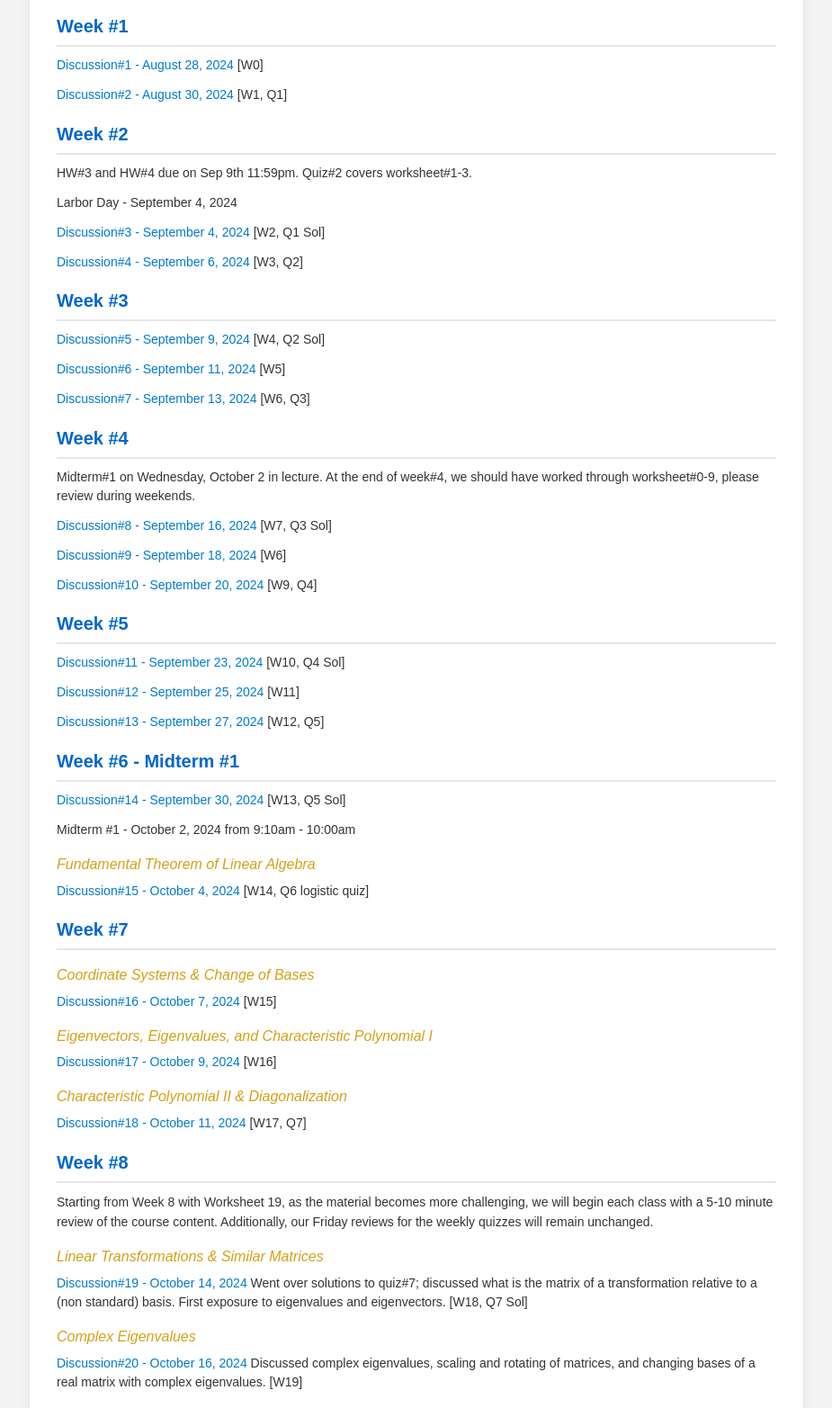
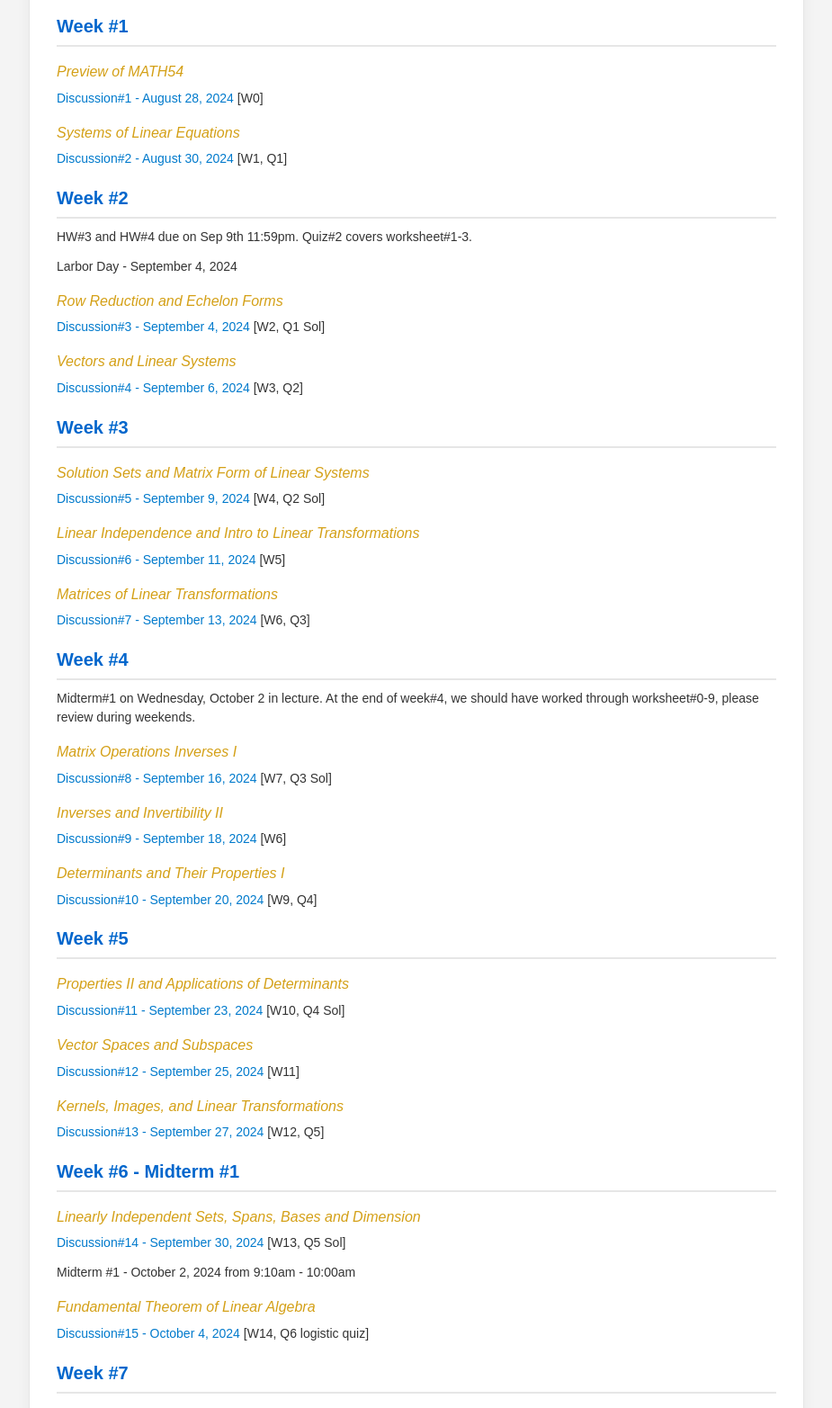
Before and after one commit to Jiangyue-Zheng/jiangyue-zheng.github.io, a plain HTML site: page math54.html in a window 1280 px wide. Shown: the part 523-2088 px from the top of the page at 90% size, without its empty margins (177-1102 px from the left). Drawn offline with Linux system fonts and the light colour scheme.

Commit message:
Update math54.html

```diff
--- a/math54.html
+++ b/math54.html
@@ -126,32 +126,46 @@ a:hover {
             <p>Since worksheet and quiz questions are protected by copyright, they will not appear on the slides I post (I will remove them before uploading). However, you can still refer to the solutions I wrote during the lecture.</p>
         <ul>
             <h2>Week #1</h2>
+            <h3>Preview of MATH54</h3>
             <li><a href="Math54-August 28, 2024.pdf" target="_blank">Discussion#1 - August 28, 2024</a> [W0]</li>
+            <h3>Systems of Linear Equations</h3>
             <li><a href="Math54-August 30, 2024.pdf" target="_blank">Discussion#2 - August 30, 2024</a> [W1, Q1]</li>
 
             <h2>Week #2</h2>
             <li>HW#3 and HW#4 due on Sep 9th 11:59pm. Quiz#2 covers worksheet#1-3.</li>
             <li>Larbor Day - September 4, 2024</li>
+            <h3>Row Reduction and Echelon Forms</h3>
             <li><a href="Math54-September 4, 2024.pdf" target="_blank">Discussion#3 - September 4, 2024</a> [W2, Q1 Sol]</li>
+            <h3>Vectors and Linear Systems</h3>
             <li><a href="Math54-September 6, 2024.pdf" target="_blank">Discussion#4 - September 6, 2024</a> [W3, Q2]</li>
 
             <h2>Week #3</h2>
+            <h3>Solution Sets and Matrix Form of Linear Systems</h3>
             <li><a href="Math54-September 9, 2024.pdf" target="_blank">Discussion#5 - September 9, 2024</a> [W4, Q2 Sol]</li>
+            <h3>Linear Independence and Intro to Linear Transformations</h3>
             <li><a href="Math54-September 11, 2024.pdf" target="_blank">Discussion#6 - September 11, 2024</a> [W5]</li>
+            <h3>Matrices of Linear Transformations</h3>
             <li><a href="Math54-September 13, 2024.pdf" target="_blank">Discussion#7 - September 13, 2024</a> [W6, Q3]</li>
 
             <h2>Week #4</h2>
             <li>Midterm#1 on Wednesday, October 2 in lecture. At the end of week#4, we should have worked through worksheet#0-9, please review during weekends.</li>
+            <h3>Matrix Operations Inverses I</h3>
             <li><a href="Math54-September 16, 2024.pdf" target="_blank">Discussion#8 - September 16, 2024</a> [W7, Q3 Sol]</li>
+            <h3>Inverses and Invertibility II</h3>
             <li><a href="Math54-September 18, 2024.pdf" target="_blank">Discussion#9 - September 18, 2024</a> [W6]</li>
+            <h3>Determinants and Their Properties I</h3>
             <li><a href="Math54-September 20, 2024.pdf" target="_blank">Discussion#10 - September 20, 2024</a> [W9, Q4]</li>
 
             <h2>Week #5</h2>
+            <h3>Properties II and Applications of Determinants</h3>
             <li><a href="Math54-September 23, 2024.pdf" target="_blank">Discussion#11 - September 23, 2024</a> [W10, Q4 Sol]</li>
+            <h3>Vector Spaces and Subspaces</h3>
             <li><a href="Math54-September 25, 2024.pdf" target="_blank">Discussion#12 - September 25, 2024</a> [W11]</li>
+            <h3>Kernels, Images, and Linear Transformations</h3>
             <li><a href="Math54-September 27, 2024.pdf" target="_blank">Discussion#13 - September 27, 2024</a> [W12, Q5]</li>
 
             <h2>Week #6 - Midterm #1</h2>
+            <h3>Linearly Independent Sets, Spans, Bases and Dimension</h3>
             <li><a href="Math54-September 30, 2024.pdf" target="_blank">Discussion#14 - September 30, 2024</a> [W13, Q5 Sol]</li>
             <li>Midterm #1 - October 2, 2024 from 9:10am - 10:00am</li>
             <h3>Fundamental Theorem of Linear Algebra</h3>
```
